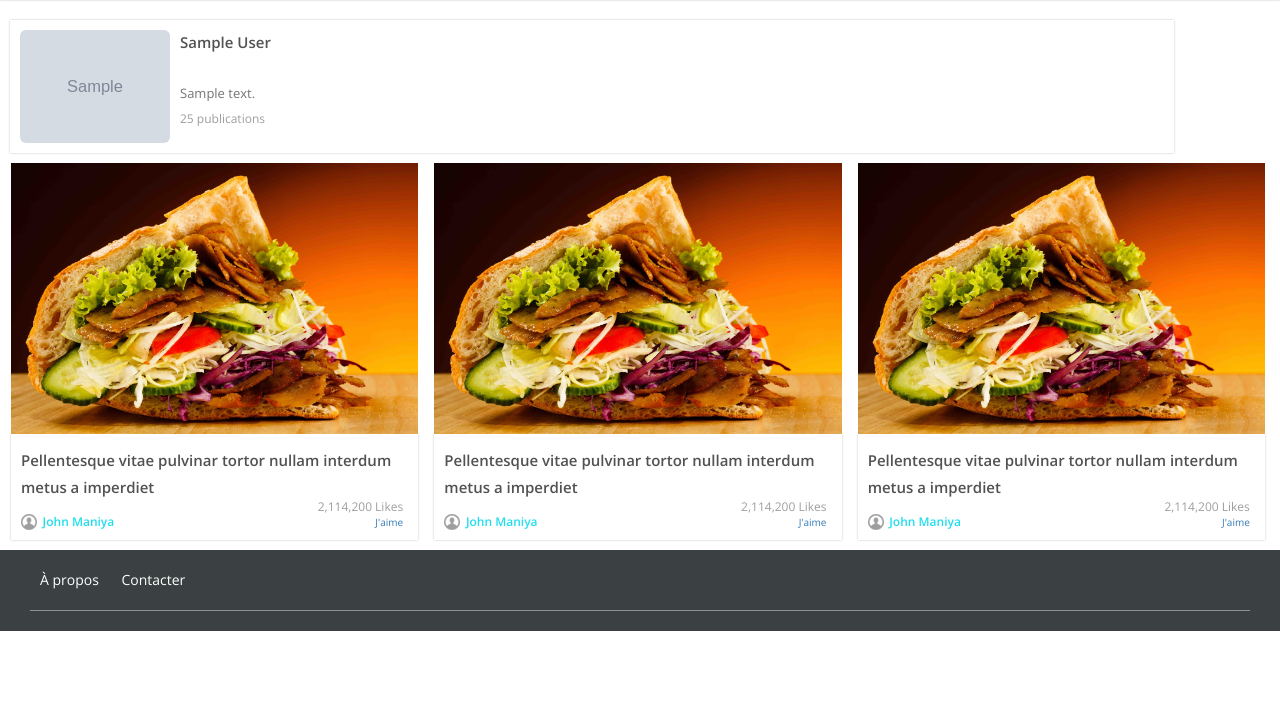
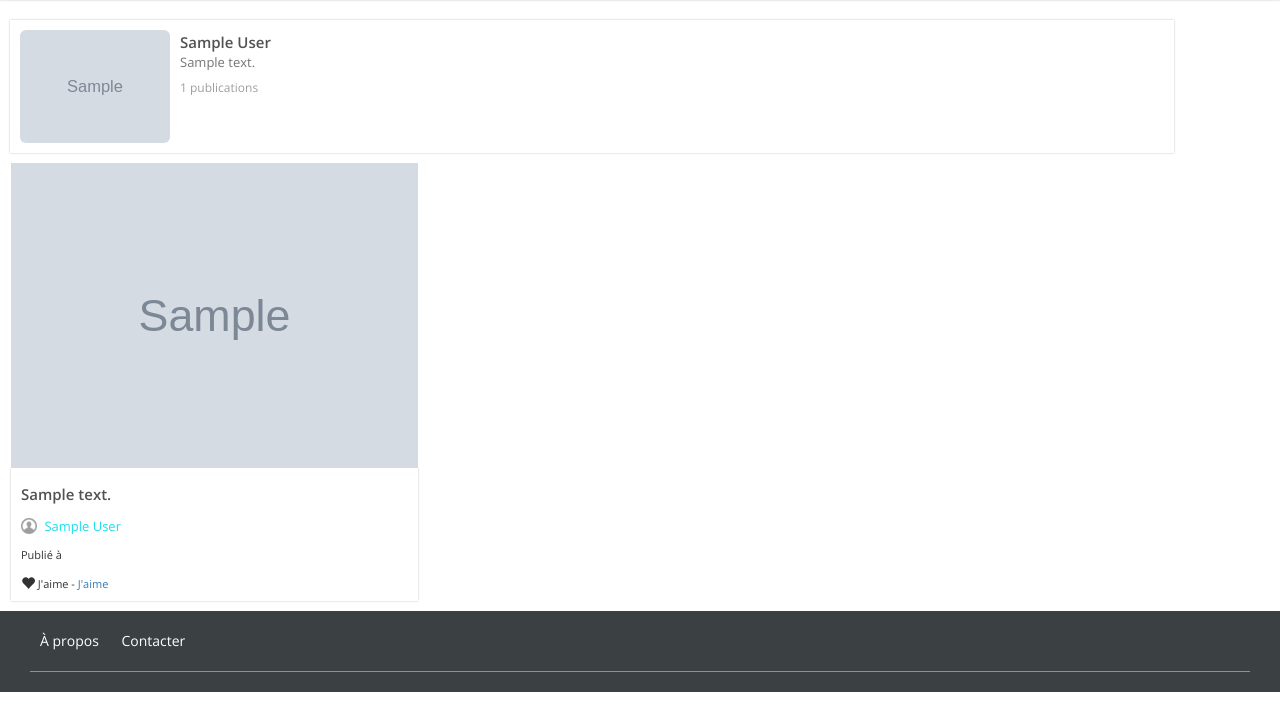
Before and after one commit to Instabab/Instabab, a PHP site: template components/profile.twig in a window 1280 px wide. Shown: the part 80-800 px from the top of the page. Run offline with PHP 8.4, Linux system fonts and the light colour scheme; the template is opened without the code that fills it: most values are stand-ins (such as "Sample title", 1, 10 or a date in 2020); grey boxes marked "Sample" are stand-in pictures; some libraries are stand-ins or nearby versions.

Commit message:
Connect profile view with models

```diff
--- a/app/src/Controllers/ProfileController.php
+++ b/app/src/Controllers/ProfileController.php
@@ -33,8 +33,8 @@
 
         if($profile != null) {
             //Profile found
-            $this->logger->info('Profile '.$user->id.' found: display profile');
-            $this->view->render($response, 'profile.twig', array('profile' => $profile, 'user' => Sentinel::forceCheck()));
+            $this->logger->info('Profile '.$profile->id.' found: display profile');
+            $this->view->render($response, 'profile.twig', array('profile' => $profile, 'posts' => $profile->photos()->with('user', 'place', 'notes')->get(), 'user' => Sentinel::forceCheck()));
         } else {
             //Profile not found
             $this->logger->info('Error: profile '.$args['id'].' not found');
--- /dev/null
+++ b/components/layout/statusDisplay.twig
@@ -0,0 +1,13 @@
+<div class="col-md-4 resent-grid recommended-grid slider-top-grids">
+    <div class="resent-grid-img recommended-grid-img">
+        <a href="single.html"><img src="{{post.photo}}" alt="Kebab picture" /></a>
+    </div>
+    <div class="resent-grid-info recommended-grid-info">
+        <h3><a href="single.html" class="title title-info">{{post.message}}</a></h3>
+        <ul>
+            <li><p class="author"><a href="/profile/{{post.user.id}}" class="author">{{post.user.first_name}} {{post.user.last_name}}</a></p></li>
+            <li><p class="place">Publié à <a href="">{{post.place.name}}</a></p></li>
+            <li><p class="likes"><span class="glyphicon glyphicon-heart"></span> {{post.notes.count}} J'aime - <a>J'aime</a></p></li>
+        </ul>
+    </div>
+</div>
--- a/components/profile.twig
+++ b/components/profile.twig
@@ -16,47 +16,14 @@
                         <h3><a href="/profile/{{user.id}}" class="title title-info">{{profile.first_name}} {{profile.last_name}}</a></h3>
                         <p>{{profile.description}}</p>
                         <ul>
-                            <li><p class="views views-info">25 publications</p></li>
+                            <li><p class="views views-info">{{posts.count}} publications</p></li>
                         </ul>
                     </div>
                 </div>
             </div>
-            <div class="col-md-4 resent-grid recommended-grid slider-top-grids">
-				<div class="resent-grid-img recommended-grid-img">
-                    <a href="single.html"><img src="/images/t1.jpg" alt="" /></a>
-				</div>
-				<div class="resent-grid-info recommended-grid-info">
-				    <h3><a href="single.html" class="title title-info">Pellentesque vitae pulvinar tortor nullam interdum metus a imperdiet</a></h3>
-				    <ul>
-				        <li><p class="author author-info"><a href="#" class="author">John Maniya</a></p></li>
-				        <li class="right-list"><p class="views views-info">2,114,200 Likes</p> <a>J'aime</a></li>
-				    </ul>
-				</div>
-            </div>
-                        <div class="col-md-4 resent-grid recommended-grid slider-top-grids">
-				<div class="resent-grid-img recommended-grid-img">
-                    <a href="single.html"><img src="/images/t1.jpg" alt="" /></a>
-				</div>
-				<div class="resent-grid-info recommended-grid-info">
-				    <h3><a href="single.html" class="title title-info">Pellentesque vitae pulvinar tortor nullam interdum metus a imperdiet</a></h3>
-				    <ul>
-				        <li><p class="author author-info"><a href="#" class="author">John Maniya</a></p></li>
-				        <li class="right-list"><p class="views views-info">2,114,200 Likes</p> <a>J'aime</a></li>
-				    </ul>
-				</div>
-            </div>
-                        <div class="col-md-4 resent-grid recommended-grid slider-top-grids">
-				<div class="resent-grid-img recommended-grid-img">
-                    <a href="single.html"><img src="/images/t1.jpg" alt="" /></a>
-				</div>
-				<div class="resent-grid-info recommended-grid-info">
-				    <h3><a href="single.html" class="title title-info">Pellentesque vitae pulvinar tortor nullam interdum metus a imperdiet</a></h3>
-				    <ul>
-				        <li><p class="author author-info"><a href="#" class="author">John Maniya</a></p></li>
-				        <li class="right-list"><p class="views views-info">2,114,200 Likes</p> <a>J'aime</a></li>
-				    </ul>
-				</div>
-            </div>
+            {% for post in posts %}
+                {% include 'layout/statusDisplay.twig' %}
+            {% endfor %}
             <div class="clearfix"> </div>
         </div>
     </div>
--- a/public/css/style.css
+++ b/public/css/style.css
@@ -606,7 +606,6 @@
 .recommended-grid-info h3 {
   margin: 0;
   overflow: hidden;
-  height: 54px;
 }
 .recommended-grid-info h5 {
   margin: 0;
@@ -616,8 +615,16 @@
 .resent-grid-info a.title-info{
     font-size: 15px;
 }
-.recommended-grid-info p.author {
+.recommended-grid-info p.author{
     font-size: 13px;
+    margin: 1em 0 0 0;
+}
+.recommended-grid-info p.place {
+    font-size: 11px;
+    margin: 1em 0 0 0;
+}
+.recommended-grid-info p.likes {
+    font-size: 11px;
     margin: 1em 0 0 0;
 }
 .resent-grid-info ul{
@@ -632,8 +639,7 @@
 	margin:0 !important;
 }
 .recommended-grid-info ul li{
-    display: inline-block !important;
-    width: 49%;
+    display: block;
 }
 .recommended-grid-info ul li.right-list{
    text-align:right;
```
Also changed, not shown: public/images/pictures/t1.jpg (added), public/images/pictures/t2.jpg (added).
